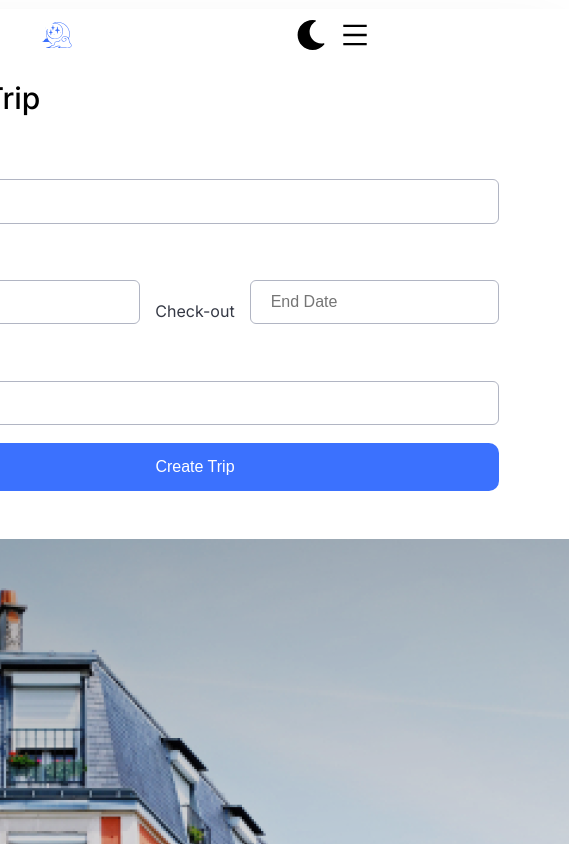
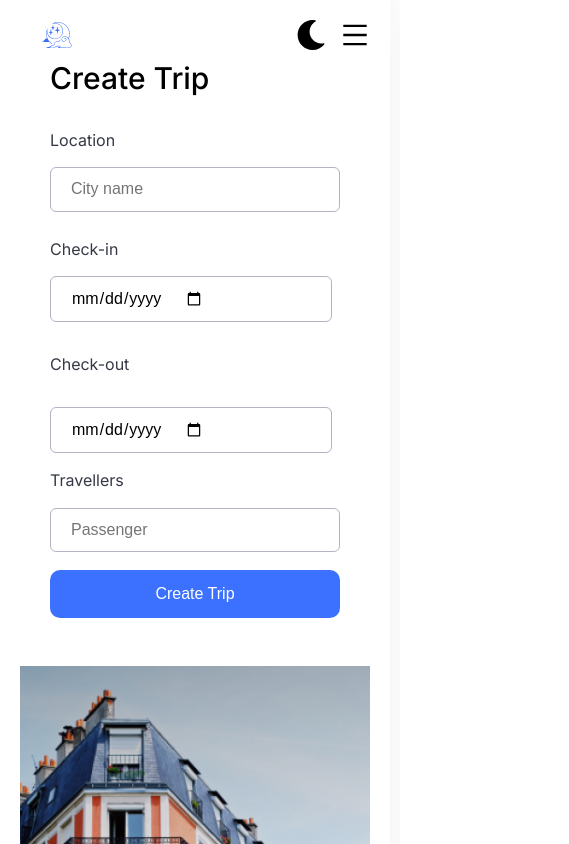
Before and after one commit to ronaldpaek/astro-planner-client, a React (Vite) app: page /create-trip in a window 390 px wide. Shown: the top 844 px of the page, 569 px wide, since content can reach past the window. Built offline with nearby package versions, Linux system fonts and the light colour scheme.

Commit message:
fixed mobile responsiveness of create trip form

```diff
--- a/src/components/CreateTrip.jsx
+++ b/src/components/CreateTrip.jsx
@@ -3,13 +3,10 @@ import tripImage from '@/assets/trip-image.png';
 
 const CreateTrip = () => {
   return (
-    <div>
-      <div className="form-wrapper">
-        <div className="grid">
-          <form className="create-trip-form ">
-            {/* <div className="form-container"> */}
+    <div style={{ height: '100vh' }} className="container">
+      <form className="create-trip-form">
         <div className="col-one">
-              <h2>CreateTrip</h2>
+          <h2>Create Trip</h2>
           <label htmlFor="location">Location</label>
           <input
             type="text"
@@ -20,37 +17,32 @@ const CreateTrip = () => {
           <label htmlFor="check-in">Check-in</label>
           <div className="flex">
             <input
-                  type="text"
+              type="date"
               name="startDate"
               id="startDate"
               placeholder="Start Date"
-                ></input>
+            />
             <label htmlFor="check-out">Check-out</label>
             <input
-                  type="text"
+              type="date"
               name="endDate"
               id="endDate"
               placeholder="End Date"
-                ></input>
+            />
           </div>
-              <label html for="travellers">
-                Travellers
-              </label>
+          <label htmlFor="travellers">Travellers</label>
           <input
             type="text"
             name="travellers"
             id="travellers"
             placeholder="Passenger"
-              ></input>
+          />
           <button className="create-trip-button">Create Trip</button>
         </div>
-            {/* </div> */}
         <div className="col-two">
-              <img src={tripImage} alt="Trip Image" className="trip-image" />
+          <img src={tripImage} alt="Trip" className="trip-image" />
         </div>
       </form>
-        </div>
-      </div>
     </div>
   );
 };
--- a/src/main.jsx
+++ b/src/main.jsx
@@ -2,7 +2,7 @@ import React from 'react';
 import ReactDOM from 'react-dom/client';
 import { RouterProvider, createBrowserRouter } from 'react-router-dom';
 import App from '@/App.jsx';
-import Home from './components/Home';
+import Home from './routes/Home';
 import Login from './components/Login';
 import Register from './components/Register';
 import CreateTrip from './components/CreateTrip';
--- a/src/partials/_createtrip.scss
+++ b/src/partials/_createtrip.scss
@@ -5,29 +5,46 @@
   display: flex;
   align-items: center;
   box-shadow: v.$box-shadow-small;
-}
+  padding: 20px;
 
   .col-one {
     display: flex;
     flex-direction: column;
     margin-right: 112px;
     padding: 48px 30px;
+
+    label {
+      margin-bottom: 8px;
     }
 
+    .flex {
+      display: flex;
+      flex-wrap: wrap;
+
+      input {
+        flex: 1;
+        margin-right: 8px;
+        margin-bottom: 8px;
+      }
+    }
+  }
+}
 .create-trip-button {
-  @include m.create-trip-button;
+  @include m.form-button;
   width: 100%;
   height: 48px;
 }
 
+.trip-image {
+  max-width: 100%;
+  height: auto;
+}
+
 @include m.breakpoint('small') {
-  .form-wrapper {
-    padding: v.$spacing-small;
-  }
   .create-trip-form {
+    display: flex;
     flex-direction: column;
     align-items: center;
-
     .col-one {
       margin-right: 0;
     }
--- a/src/partials/_mainStyles.scss
+++ b/src/partials/_mainStyles.scss
@@ -79,6 +79,14 @@ button:focus {
   padding: 20px;
 }
 
+.container {
+  max-width: 1100px;
+  margin: 0 auto;
+  display: flex;
+  flex-direction: column;
+  justify-content: center;
+}
+
 .flex {
   display: flex;
   gap: 15px;
--- a/src/partials/_mixins.scss
+++ b/src/partials/_mixins.scss
@@ -39,19 +39,9 @@
   border: none;
   border-radius: 10px;
   justify-content: center;
+  align-items: center;
 }
 
-@mixin create-trip-button {
-  background-color: v.$primary-blue;
-  color: v.$color-light;
-  padding: 12px 20px;
-  display: flex;
-  align-self: stretch;
-  border: none;
-  border-radius: 10px;
-  justify-content: center;
-  align-items: center;
-}
 // Mixin to handle breakpoints
 @mixin breakpoint($breakpoint) {
   @if $breakpoint == 'small' {
```
Also changed, not shown: src/routes/Home.jsx (renamed from src/components/Home.jsx). Lines whose indentation alone changed are shown as unchanged.
